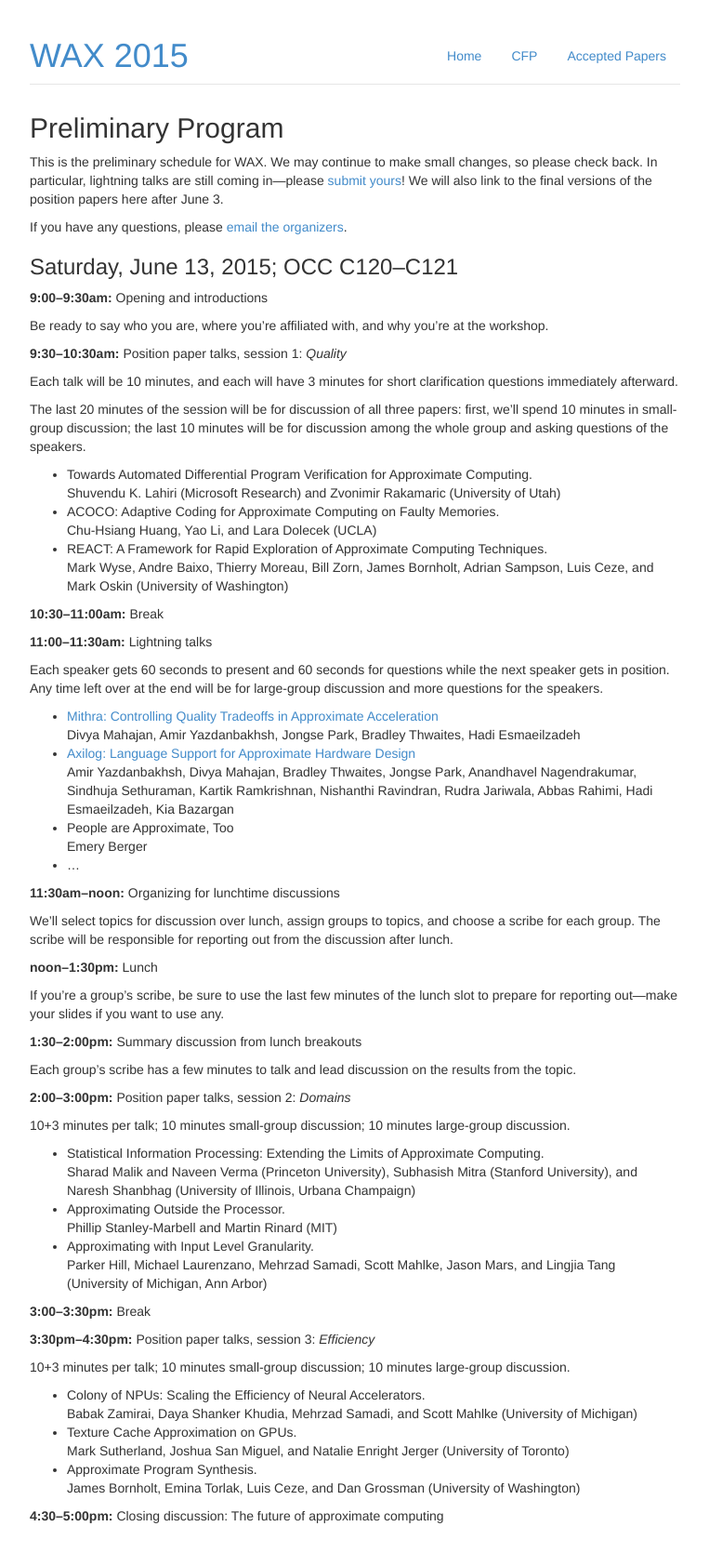
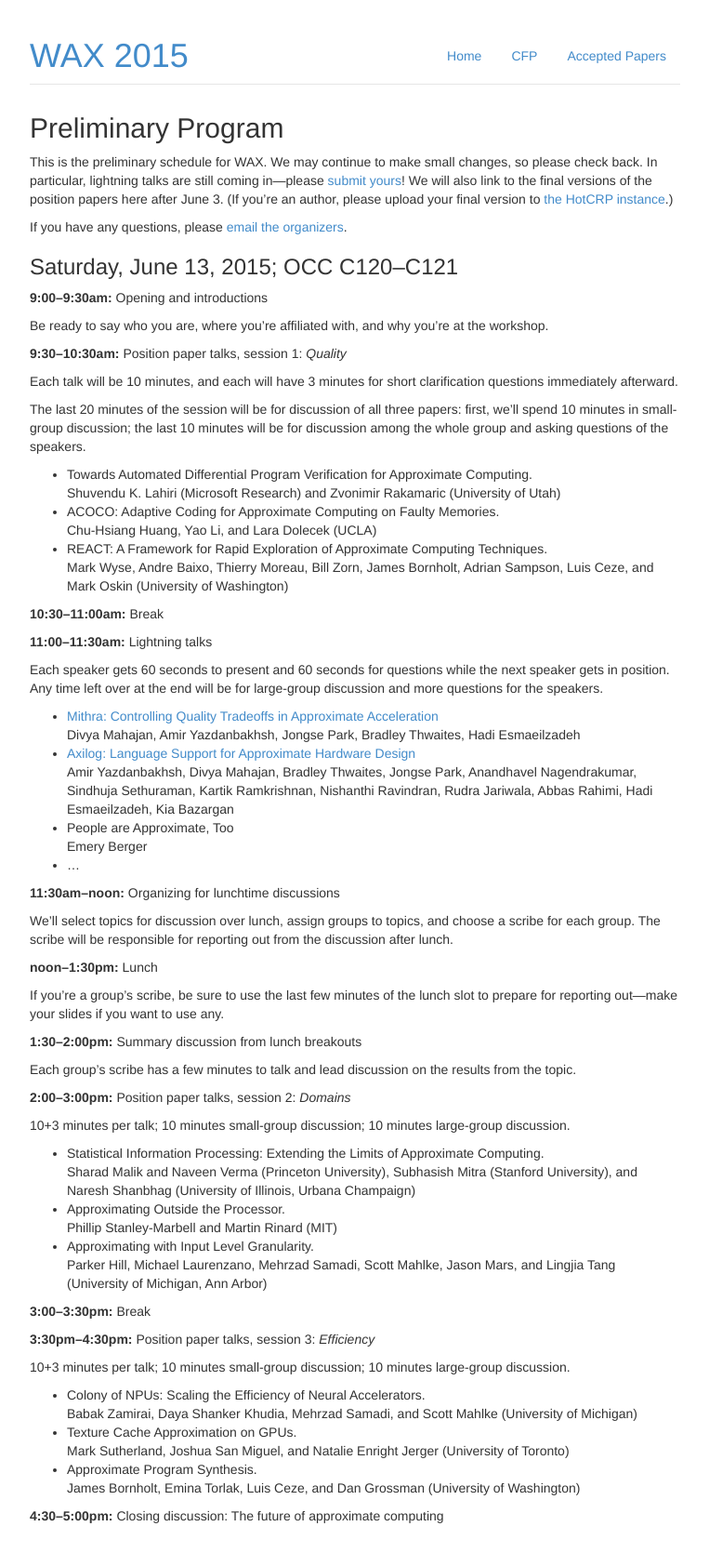
Before and after one commit to uwsampa/sampa-public, a Jekyll site: the page built from wax2015/program-proposed.md, in a window 1280 px wide. Shown: the whole page at 93% size, without its empty margins (258-1021 px from the left). Built offline with Jekyll 4.4.1, drawn with Linux system fonts in a browser that asks for light colours; Markdown is read by kramdown in place of the engine named in the settings.

Commit message:
One more call to action

```diff
--- a/wax2015/program-proposed.md
+++ b/wax2015/program-proposed.md
@@ -5,12 +5,13 @@ notitle: true
 ---
 ## Preliminary Program
 
-This is the preliminary schedule for WAX. We may continue to make small changes, so please check back. In particular, lightning talks are still coming in---please [submit yours][lightning]! We will also link to the final versions of the position papers here after June 3.
+This is the preliminary schedule for WAX. We may continue to make small changes, so please check back. In particular, lightning talks are still coming in---please [submit yours][lightning]! We will also link to the final versions of the position papers here after June 3. (If you're an author, please upload your final version to [the HotCRP instance][hotcrp].)
 
 If you have any questions, please [email the organizers][organizers].
 
 [organizers]: mailto:wax2015@cs.washington.edu
 [lightning]: cfp.html#lightning-talks
+[hotcrp]: {{site.base}}/wax2015/crp/
 
 ### Saturday, June 13, 2015; OCC C120--C121
 
```
